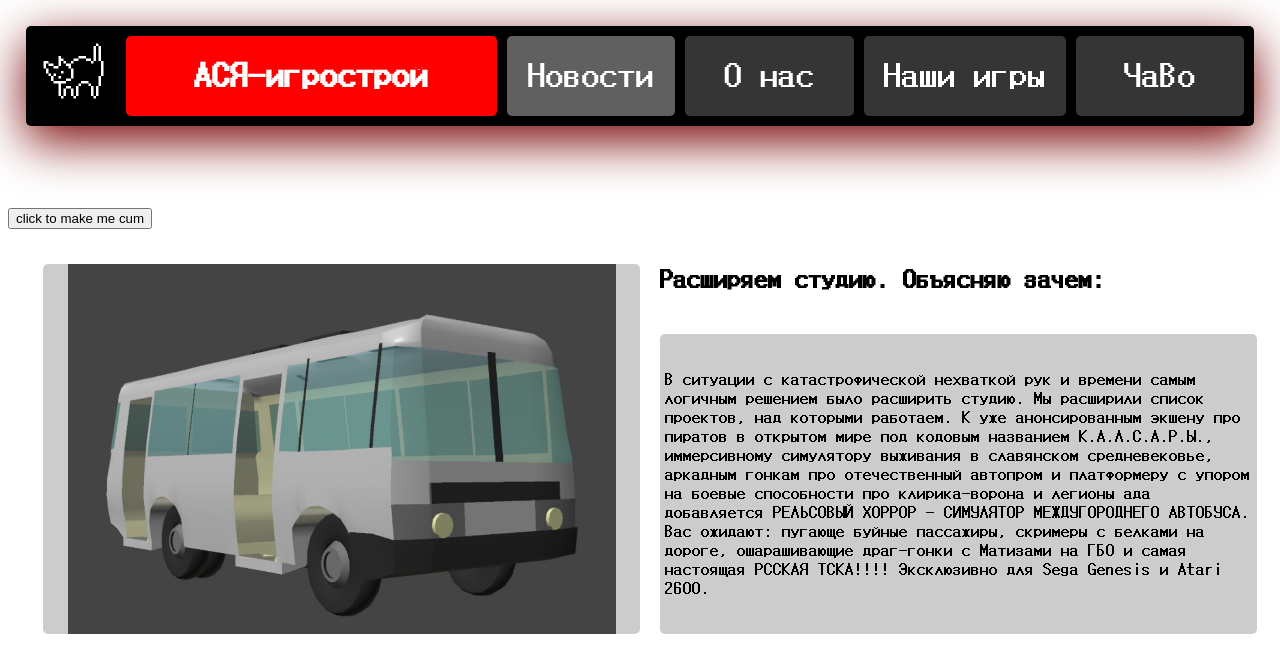
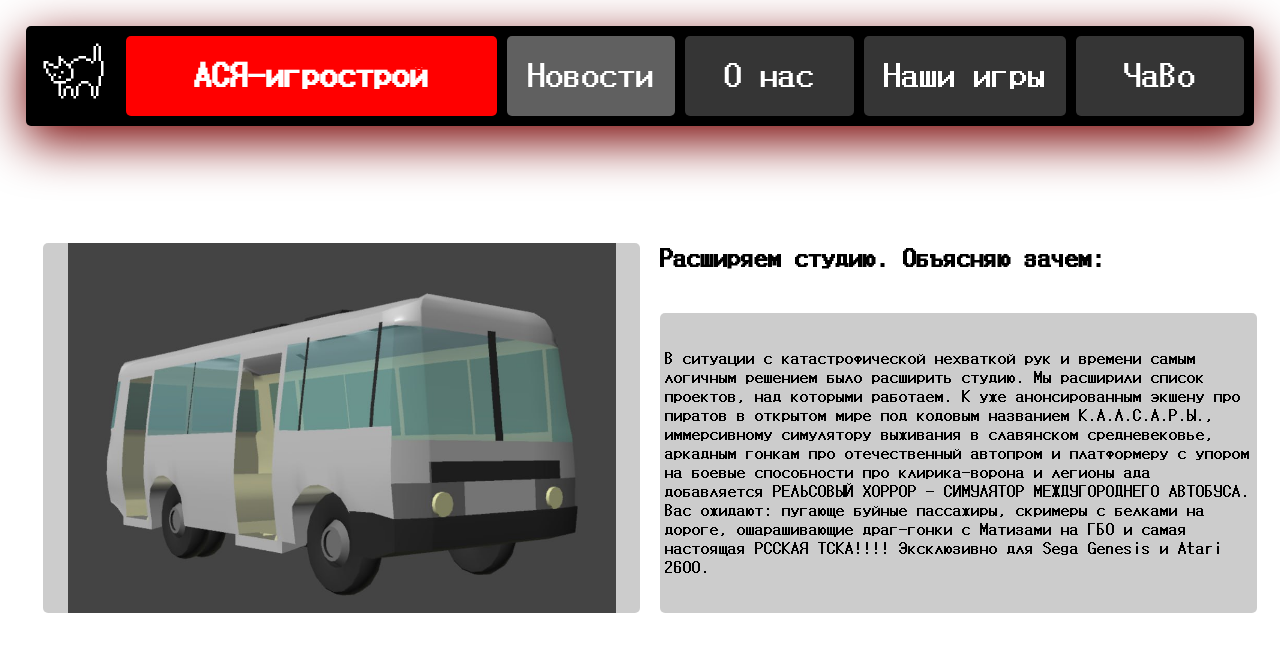
Before and after one commit to Azamat-aka-Arzamir/ACR-Stud.io, a plain HTML site: page index.html in a window 1280 px wide. Shown: the top 656 px of the page. Drawn offline with Linux system fonts and the light colour scheme.

Commit message:
Update index.html

```diff
--- a/index.html
+++ b/index.html
@@ -22,7 +22,6 @@
             </div>
         </div>
         <div style="visibility: hidden;height:200px;"></div>
-        <button onclick="alert('AM FUCKING CUMMING')">click to make me cum</button>
         <div class="newsContainer">
             <div class="newsImage">
                 <img src="PAZIK.jpg" style="width:auto;">
```
